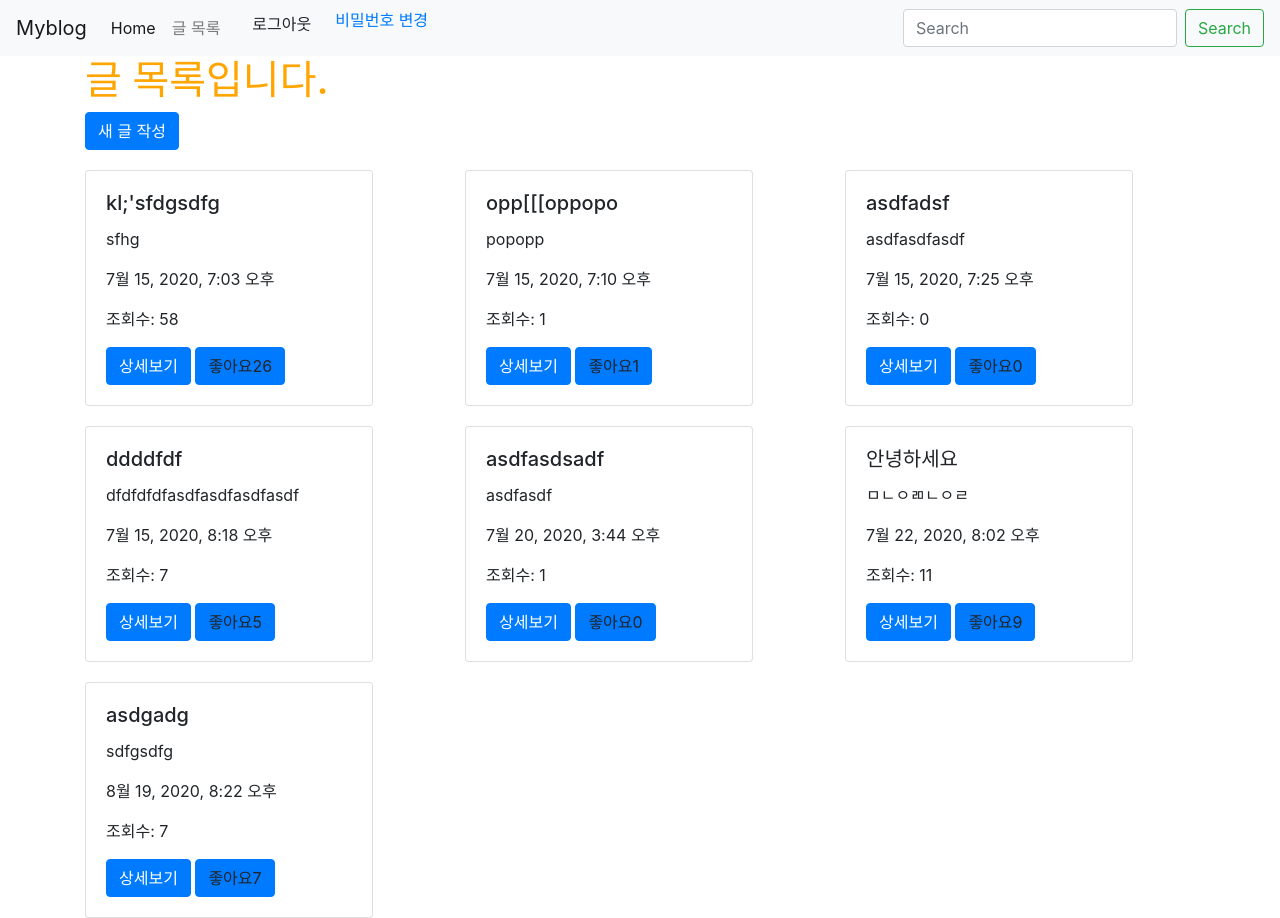
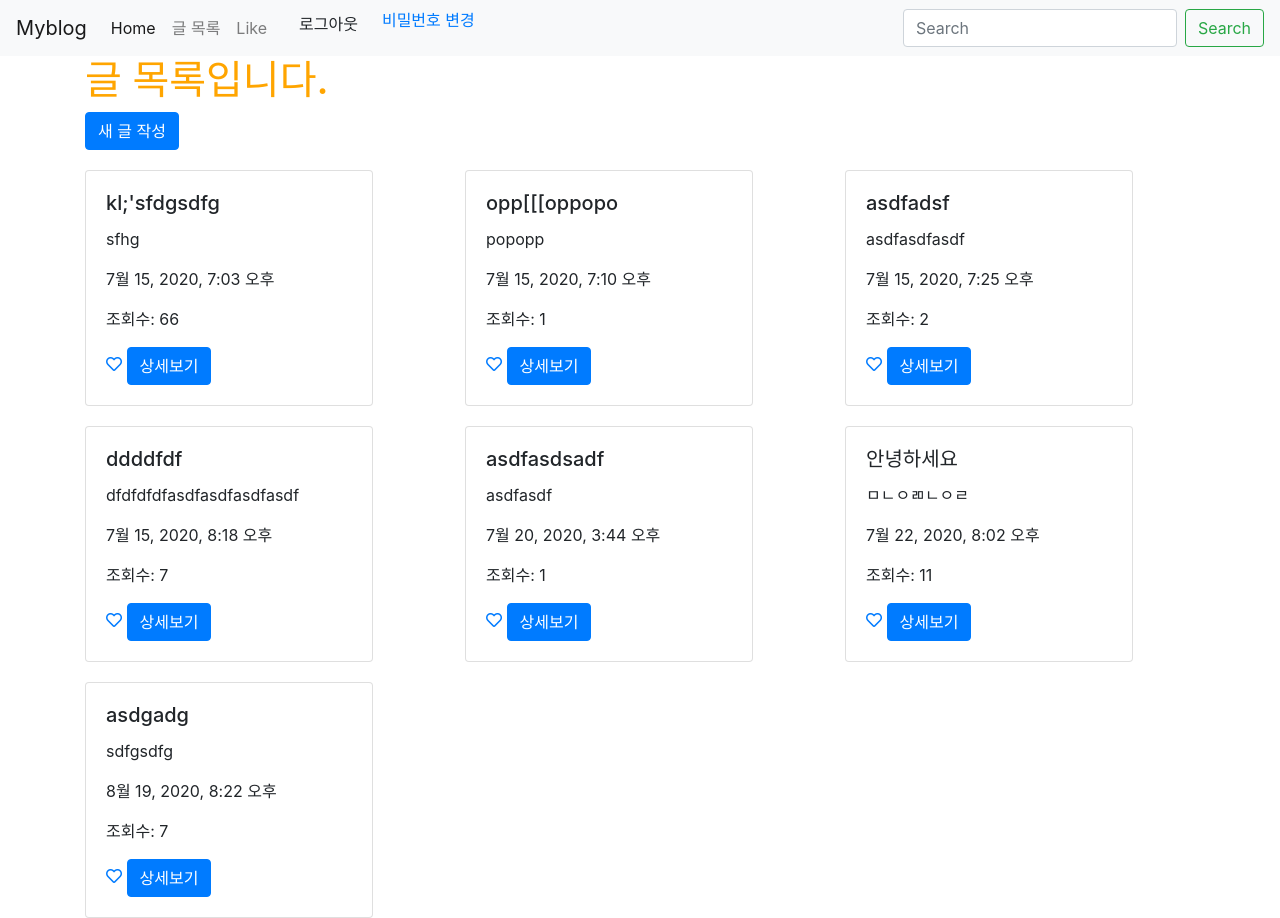
Before and after one commit to lhs961021/myblog, a Django app: page /posts/ in a window 1280 px wide. Run offline with Django 3.2, Linux system fonts and the light colour scheme; a user stored in the database is signed in; data comes from the database, SQL or seed files in the repository; some libraries are stand-ins or nearby versions.

Commit message:
20200908homework

```diff
--- a/myblog/templates/base.html
+++ b/myblog/templates/base.html
@@ -10,6 +10,7 @@
     <!-- Bootstrap CSS -->
     <link rel="stylesheet" href="https://stackpath.bootstrapcdn.com/bootstrap/4.5.0/css/bootstrap.min.css" integrity="sha384-9aIt2nRpC12Uk9gS9baDl411NQApFmC26EwAOH8WgZl5MYYxFfc+NcPb1dKGj7Sk" crossorigin="anonymous">
     <link rel="stylesheet" href="{% static 'css/project.css' %}">
+    <link rel="stylesheet" href="https://cdnjs.cloudflare.com/ajax/libs/font-awesome/5.8.2/css/all.min.css"/>
     <title>My Blog</title>
   </head>
   <body>
--- a/myblog/templates/shared/_navbar.html
+++ b/myblog/templates/shared/_navbar.html
@@ -12,6 +12,9 @@
         <li class="nav-item">
           <a class="nav-link" href="{% url 'posts:main' %}">글 목록</a>
         </li>
+        <li class="nav-item">
+          <a class="nav-link" href="{% url 'posts:like_list' %}">Like</a>
+      </li>
         {% if user.is_authenticated %}
         <li class="nav-item">
           <a class="dropdown-item"href="{% url 'account_logout' %}" class="navlink">로그아웃</a>
--- a/posts/models.py
+++ b/posts/models.py
@@ -8,8 +8,13 @@
     created_at = models.DateTimeField(auto_now_add = True)
     updated_at = models.DateTimeField(auto_now = True)
     image = models.ImageField(upload_to='images/', null=True)
-    like = models.IntegerField(default=0)
     user = models.ForeignKey(User, on_delete = models.CASCADE, null=True)
+    like_user_set= models.ManyToManyField(User,blank=True, related_name="like_user_set", through ="Like")
+
+    @property
+    def like_count(self):
+        return self.like_user_set.count()
+
 
 class Comment(models.Model):
     content = models.TextField()
@@ -17,3 +22,12 @@
     updated_at = models.DateTimeField(auto_now = True)
     post = models.ForeignKey(Post, on_delete = models.CASCADE, related_name='comments')
     writer = models.ForeignKey(User, on_delete = models.CASCADE, null=True)
+
+class Like(models.Model):
+    user = models.ForeignKey(User, on_delete=models.CASCADE)
+    post = models.ForeignKey(Post, on_delete=models.CASCADE)
+    created_at= models.DateTimeField(auto_now_add=True)
+    updated_at= models.DateTimeField(auto_now=True)
+
+    class Meta:
+        unique_together= (('user','post'))
--- a/posts/templates/posts/main.html
+++ b/posts/templates/posts/main.html
@@ -15,8 +15,14 @@
                             <p class="card-text">{{ post.content }}</p>
                             <p>{{ post.created_at }}</p>
                             <p>조회수: {{ post.view_count }}</p>
+                            <a href="{% url 'posts:post_like' post.id %}">
+                                {% if user in post.like_user_set.all %}
+                                    <i class="fas fa-heart"></i>
+                                {% else %}
+                                    <i class="far fa-heart"></i>
+                                {% endif %}
+                            </a>
                             <a href="{% url 'posts:show' post.pk %}" class="btn btn-primary">상세보기</a>
-                            <a class="btn btn-primary">좋아요{{ post.like }}</a>
                         </div>
                     </div>
                 </div>
--- a/posts/urls.py
+++ b/posts/urls.py
@@ -10,4 +10,6 @@
     path('update/<int:id>/', update, name="update"),
     path('delete/<int:id>/', delete, name="delete"),
     path('<int:post_id>/create_comment/', create_comment, name="create_comment"),
+    path('<int:post_id>/post_like', post_like, name="post_like"),
+    path('like_list/', like_list, name="like_list"),
 ]
--- a/posts/views.py
+++ b/posts/views.py
@@ -1,5 +1,6 @@
 from django.shortcuts import render, redirect, get_object_or_404
 from .models import *
+from django.contrib.auth.decorators import login_required
 
 def new(request):
     return render(request, 'posts/new.html')
@@ -21,9 +22,6 @@
 def show(request, id):
     post = Post.objects.get(pk=id)
     post.view_count += 1
-    B = post.like
-    B = B + 1
-    post.like = B
     post.save()
     all_comments = post.comments.all().order_by('-created_at')
     return render(request, 'posts/show.html', {'post': post, 'comments': all_comments})
@@ -50,3 +48,20 @@
         comment_content = request.POST.get('content')
         Comment.objects.create(content=comment_content, writer=current_user, post=post)
     return redirect('posts:show', post.pk)
+
+@login_required
+def post_like(request, post_id):
+    post = get_object_or_404(Post, pk=post_id)
+
+    if request.user in post.like_user_set.all():
+        post.like_user_set.remove(request.user)
+    else:
+        post.like_user_set.add(request.user)
+
+    if request.GET.get('redirect_to') == 'show':
+        return redirect('posts:show', post_id)
+    else:
+        return redirect('posts:main')
+def like_list(request):
+    likes = Like.objects.filter(user=request.user)
+    return render(request,'posts/like_list.html',{'likes': likes})
```
Also changed, not shown: posts/templates/posts/like_list.html (added, +29 -0 lines), posts/templates/posts/show.html (+7 -1 lines), db.sqlite3, posts/migrations/0006_auto_20200908_0008.py (added).
